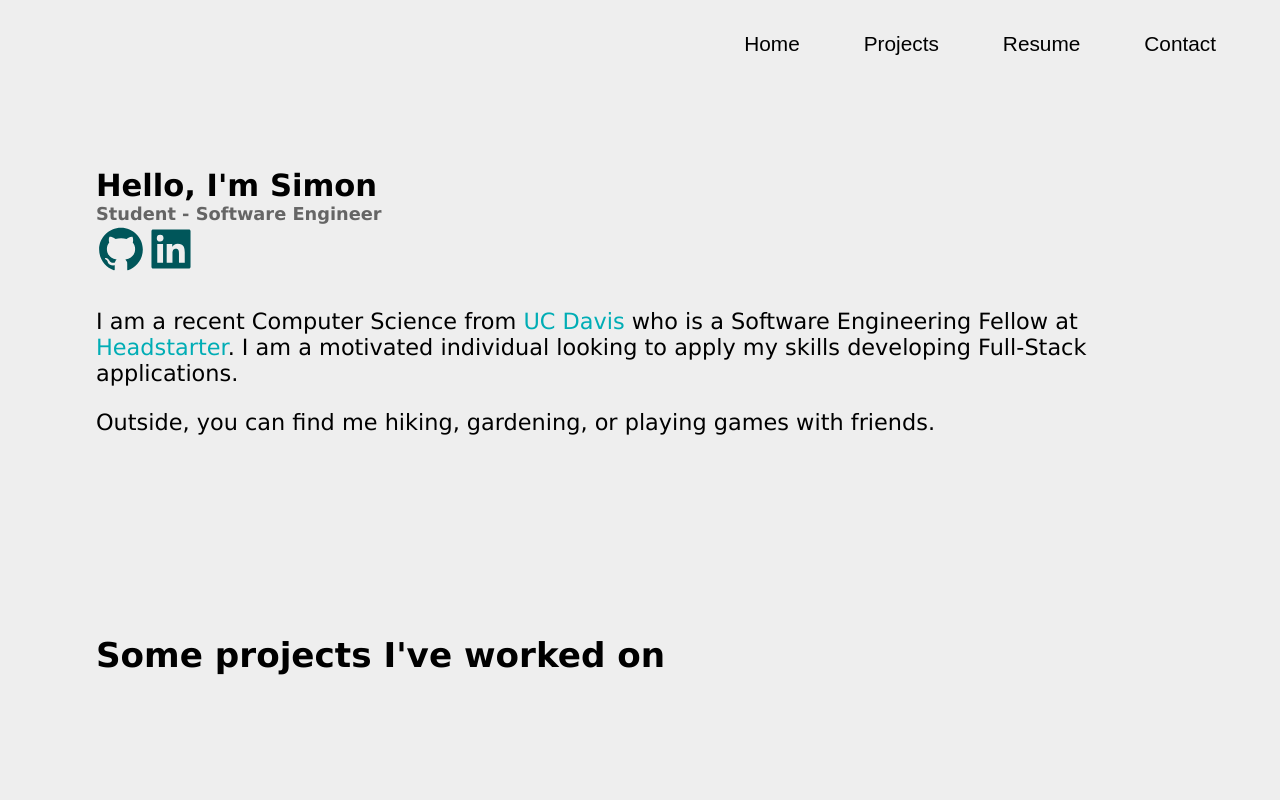
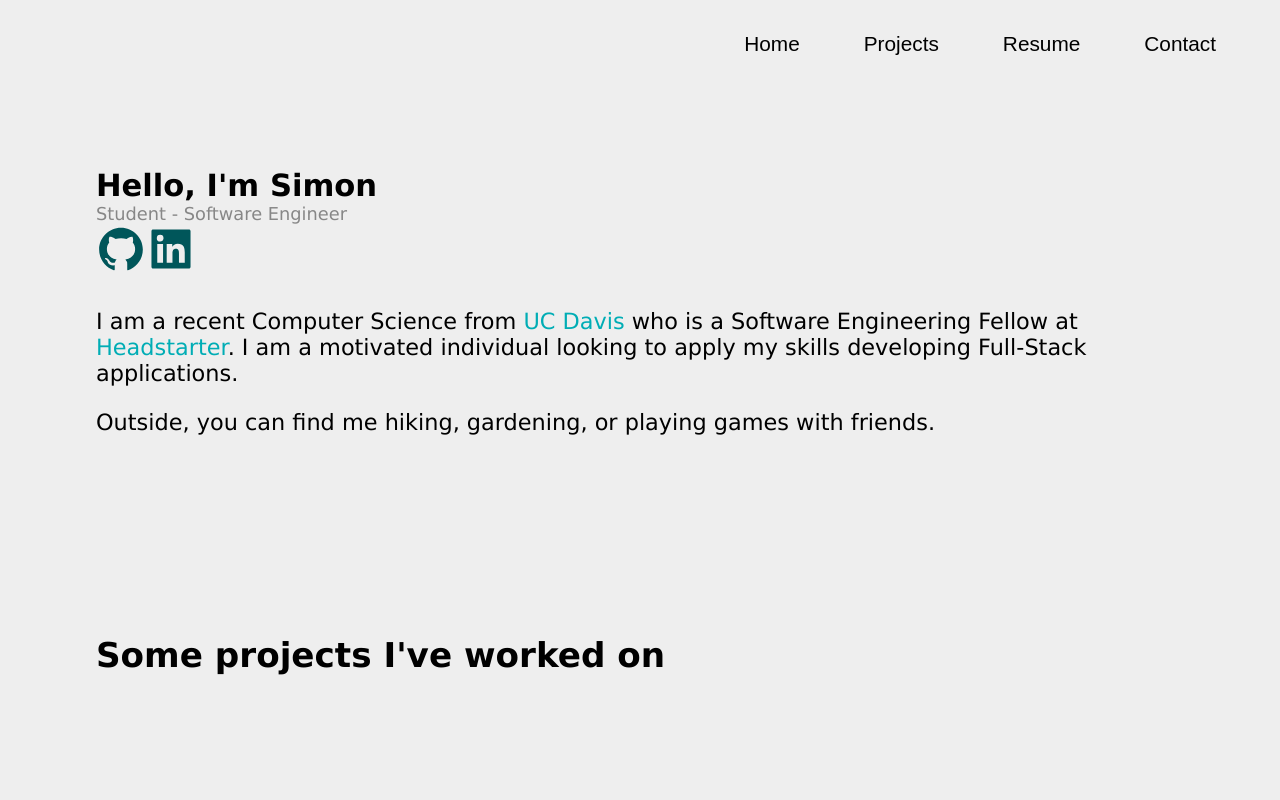
Before and after one commit to SaltMeister/PortfolioWeb, a React (Create React App) app in the folder portfolio/: page / in a window 1280 px wide. Shown: the top 800 px of the page. Built offline with nearby package versions, Linux system fonts and the light colour scheme.

Commit message:
Reduced and Adjusted CSS classes

```diff
--- a/portfolio/src/css/About.module.css
+++ b/portfolio/src/css/About.module.css
@@ -4,16 +4,7 @@
   border-radius: 10%;
   margin: 0rem 2rem 2rem 2rem;
 }
-.text {
-  text-align: left;
-  font-size: calc(5px + 1.2vw)
-}
-.textBox {
-   flex: 1;
-}
-.imageBox {
-  flex: 2;
-}
+
 .aboutWrapper {
   display: block;
   text-align: left;
--- a/portfolio/src/css/Display.module.css
+++ b/portfolio/src/css/Display.module.css
@@ -21,10 +21,10 @@
   flex-basis:40%;
 }
 
-
 .technologyItems {
   color: #00ADB5;
   text-align: left;
+  font-weight: lighter;
 }
 
 @media only screen and (max-width: 600px) {
--- a/portfolio/src/css/Global.module.css
+++ b/portfolio/src/css/Global.module.css
@@ -5,7 +5,8 @@
 .subTitle {
   margin: 0px;
   color: darkgray;
-  filter: brightness(60%);
+  font-weight: lighter;
+  filter: brightness(80%);
   font-size: calc(5px + 1vw);
 }
 .highlight {
```
